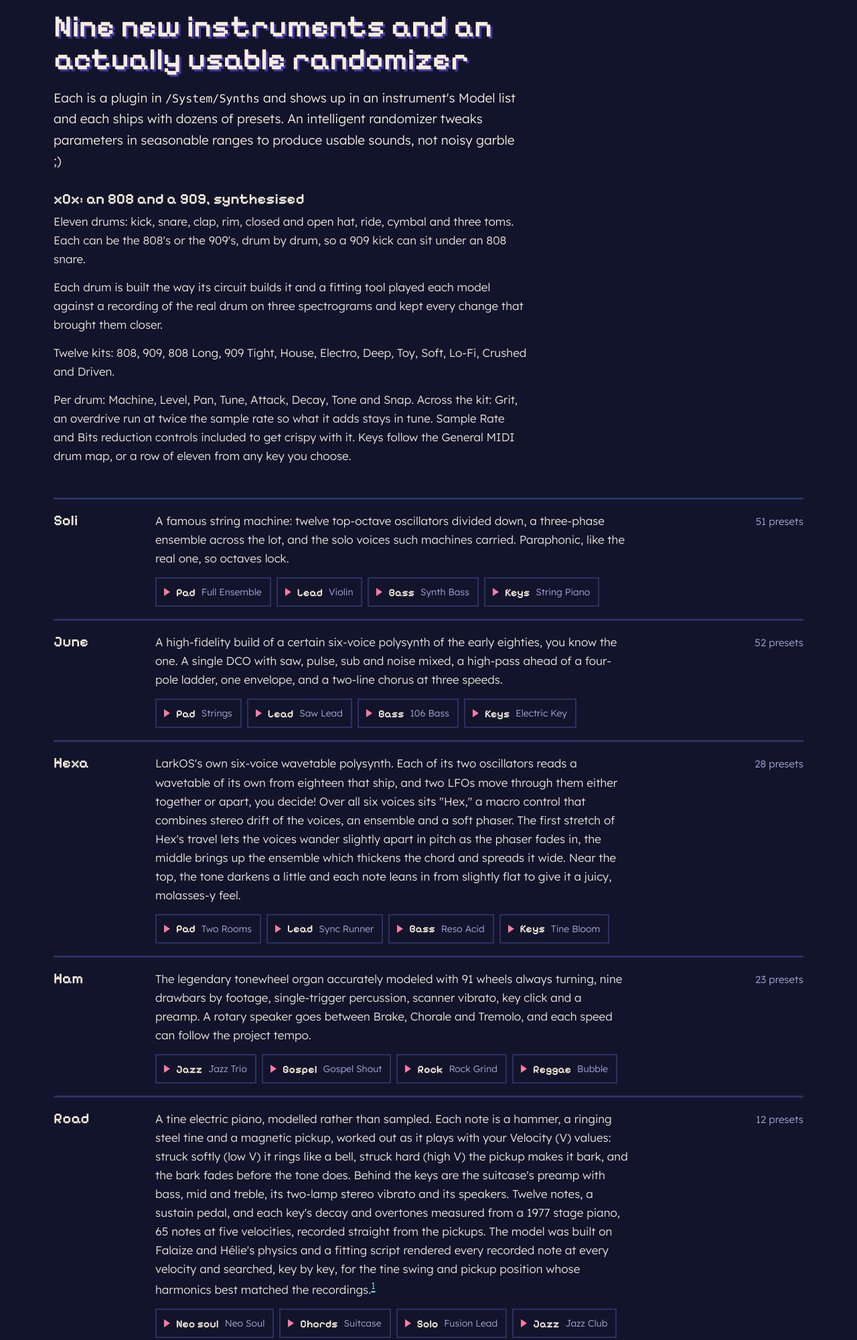
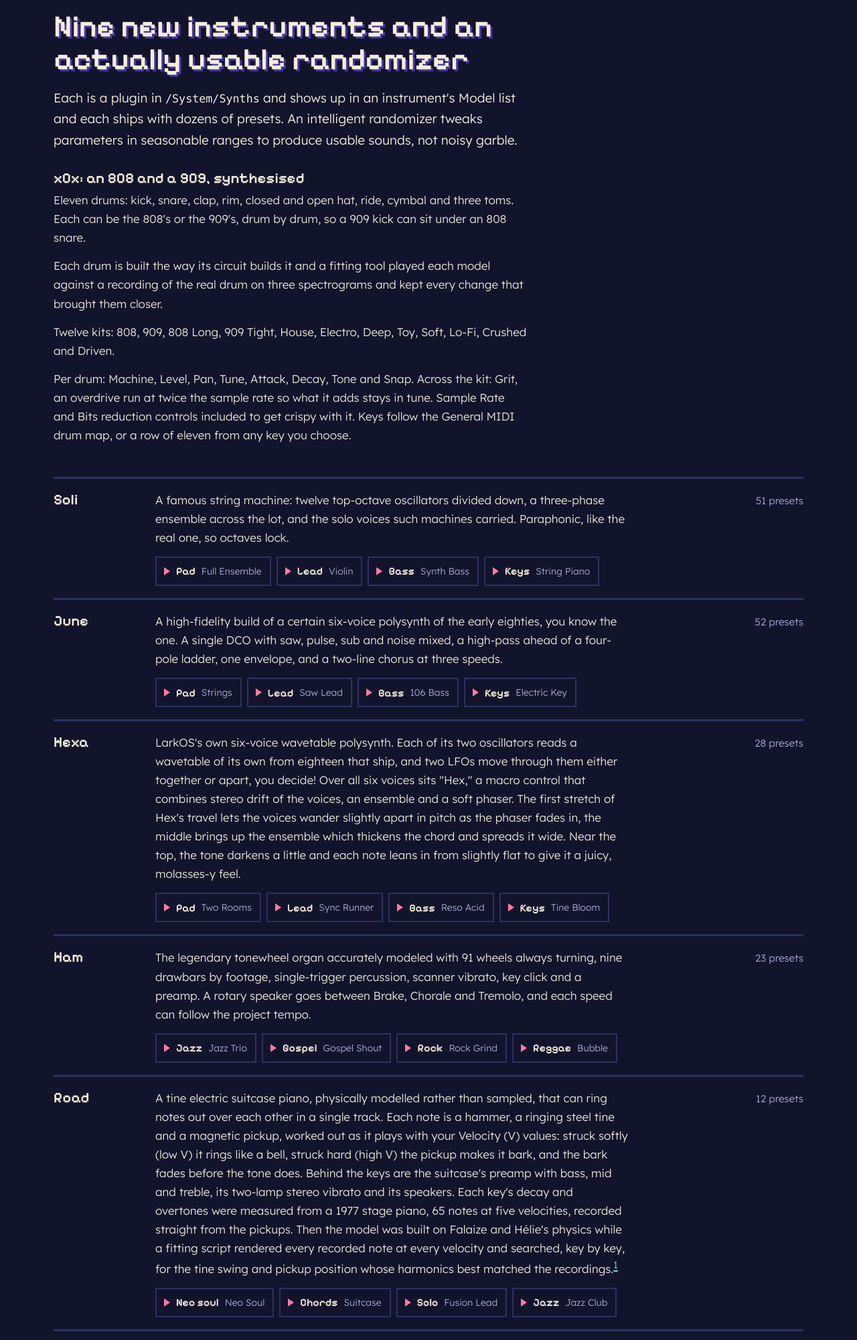
Before and after one commit to lark-os/lark-os, a plain HTML site: page index.html in a window 1280 px wide. Shown: the part 4800-6801 px from the top of the page at 67% size. Drawn offline with Linux system fonts and the light colour scheme.

Commit message:
Refine instrument descriptions in index.html
Updated descriptions for instruments to improve clarity and correctness.

```diff
--- a/index.html
+++ b/index.html
@@ -965,7 +965,7 @@ footer b {
 <section class="band" id="instruments">
   <div class="wrap">
     <h2>Nine new instruments and an actually usable randomizer</h2>
-    <p class="intro">Each is a plugin in <code>/System/Synths</code> and shows up in an instrument's Model list and each ships with dozens of presets. An intelligent randomizer tweaks parameters in seasonable ranges to produce usable sounds, not noisy garble ;)</p>
+    <p class="intro">Each is a plugin in <code>/System/Synths</code> and shows up in an instrument's Model list and each ships with dozens of presets. An intelligent randomizer tweaks parameters in seasonable ranges to produce usable sounds, not noisy garble.</p>
 
     <div class="x0x">
       <div>
@@ -1033,7 +1033,7 @@ footer b {
       <li>
         <h3>Road</h3>
         <div>
-          <p>A tine electric piano, modelled rather than sampled. Each note is a hammer, a ringing steel tine and a magnetic pickup, worked out as it plays with your Velocity (V) values: struck softly (low V) it rings like a bell, struck hard (high V) the pickup makes it bark, and the bark fades before the tone does. Behind the keys are the suitcase's preamp with bass, mid and treble, its two-lamp stereo vibrato and its speakers. Twelve notes, a sustain pedal, and each key's decay and overtones measured from a 1977 stage piano, 65 notes at five velocities, recorded straight from the pickups. The model was built on Falaize and Hélie's physics and a fitting script rendered every recorded note at every velocity and searched, key by key, for the tine swing and pickup position whose harmonics best matched the recordings.<sup><a href="#fn-road">1</a></sup></p>
+          <p>A tine electric suitcase piano, physically modelled rather than sampled, that can ring notes out over each other in a single track. Each note is a hammer, a ringing steel tine and a magnetic pickup, worked out as it plays with your Velocity (V) values: struck softly (low V) it rings like a bell, struck hard (high V) the pickup makes it bark, and the bark fades before the tone does. Behind the keys are the suitcase's preamp with bass, mid and treble, its two-lamp stereo vibrato and its speakers. Each key's decay and overtones were measured from a 1977 stage piano, 65 notes at five velocities, recorded straight from the pickups. Then the model was built on Falaize and Hélie's physics while a fitting script rendered every recorded note at every velocity and searched, key by key, for the tine swing and pickup position whose harmonics best matched the recordings.<sup><a href="#fn-road">1</a></sup></p>
           <div class="clips">
             <a class="clip" href="audio/road-neo.mp3">Neo soul <span>Neo Soul</span></a>
             <a class="clip" href="audio/road-suitcase.mp3">Chords <span>Suitcase</span></a>
```
